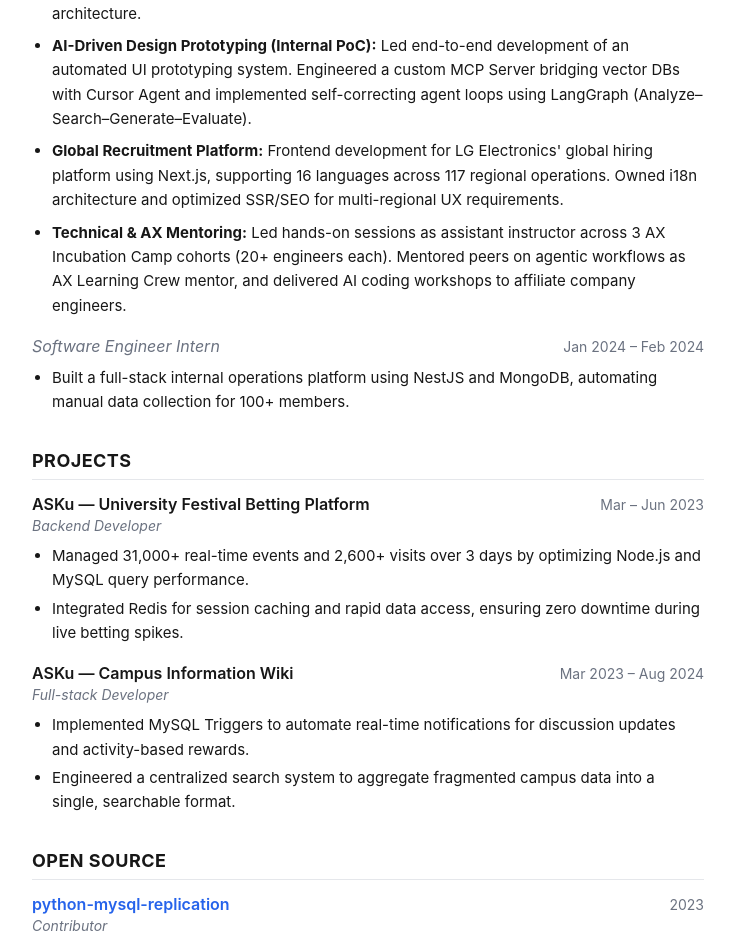
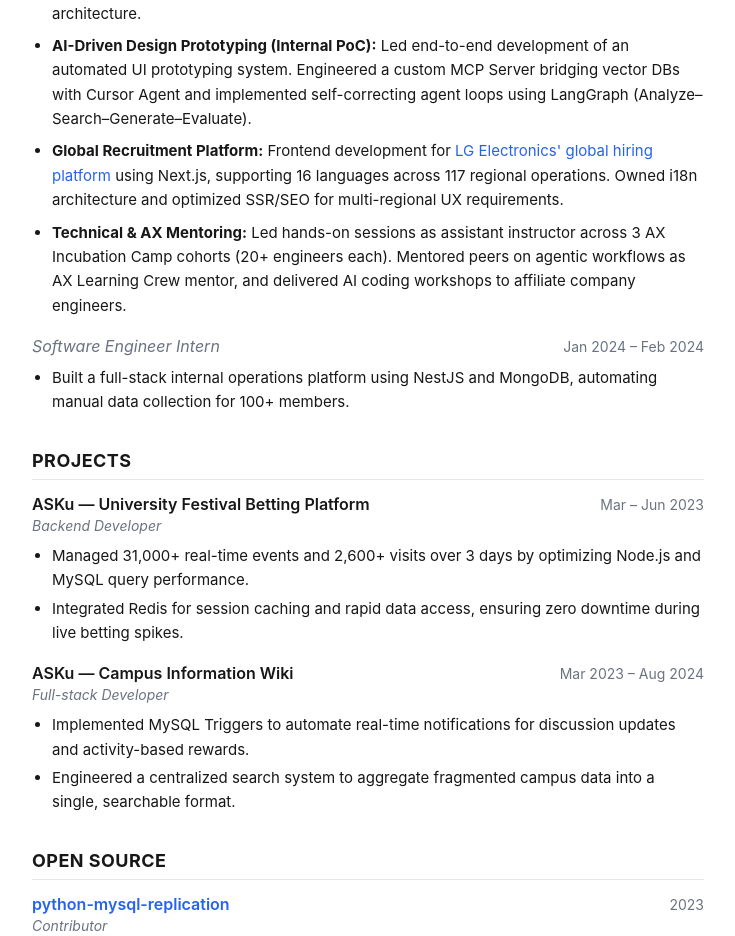
Before and after one commit to starcat37/suinkim, a Next.js app: page / in a window 1280 px wide. Shown: the part 780-1716 px from the top of the page, without its empty margins (272-1007 px from the left). Built offline with nearby package versions, Linux system fonts and the light colour scheme.

Commit message:
content: add link to LG Electronics global careers site
Co-Authored-By: Claude Sonnet 4.6 <noreply@anthropic.com>

```diff
--- a/src/app/page.tsx
+++ b/src/app/page.tsx
@@ -64,10 +64,13 @@ export default function Home() {
             </li>
             <li>
               <strong>Global Recruitment Platform:</strong> Frontend development
-              for LG Electronics&apos; global hiring platform using Next.js,
-              supporting 16 languages across 117 regional operations. Owned
-              i18n architecture and optimized SSR/SEO for multi-regional UX
-              requirements.
+              for{" "}
+              <a href="https://globalcareers.lge.com/" target="_blank" rel="noopener noreferrer">
+                LG Electronics&apos; global hiring platform
+              </a>
+              {" "}using Next.js, supporting 16 languages across 117 regional
+              operations. Owned i18n architecture and optimized SSR/SEO for
+              multi-regional UX requirements.
             </li>
             <li>
               <strong>Technical &amp; AX Mentoring:</strong> Led hands-on
```
